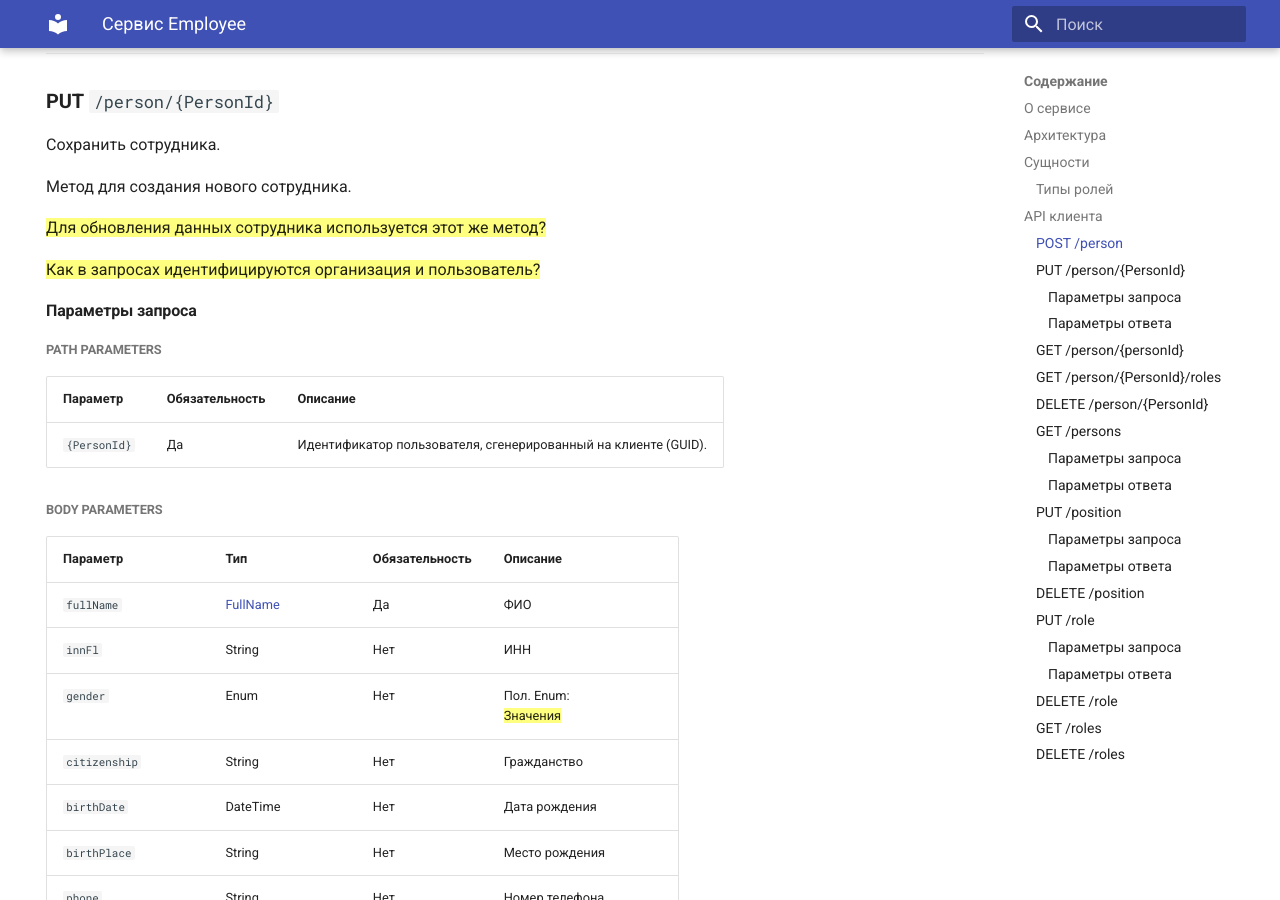
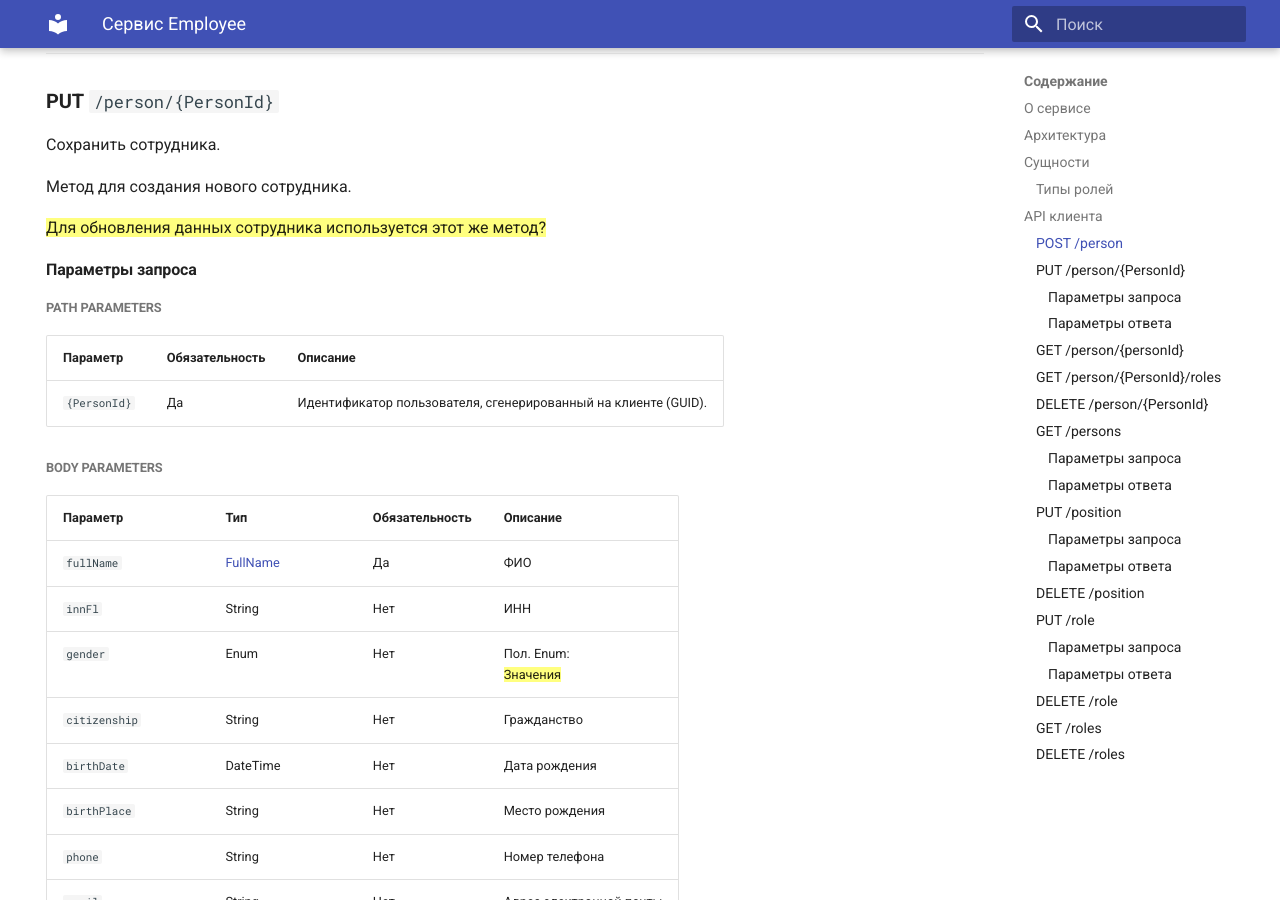
Before and after one commit to andwr/employee-service, an MkDocs documentation site: the page built from docs/index.md, in a window 1280 px wide and 900 px high, scrolled down 2747 px. Built offline with MkDocs 1.6.1 and Material for MkDocs 9.7.7, drawn with Linux system fonts in a browser that asks for light colours.

Commit message:
Update index.md

```diff
--- a/docs/index.md
+++ b/docs/index.md
@@ -77,9 +77,6 @@ hide:
 Метод для создания нового сотрудника.
 
 {==Для обновления данных сотрудника используется этот же метод?==}
-
-{==Как в запросах идентифицируются организация и пользователь?==}
-
 
 #### Параметры запроса
 
```
